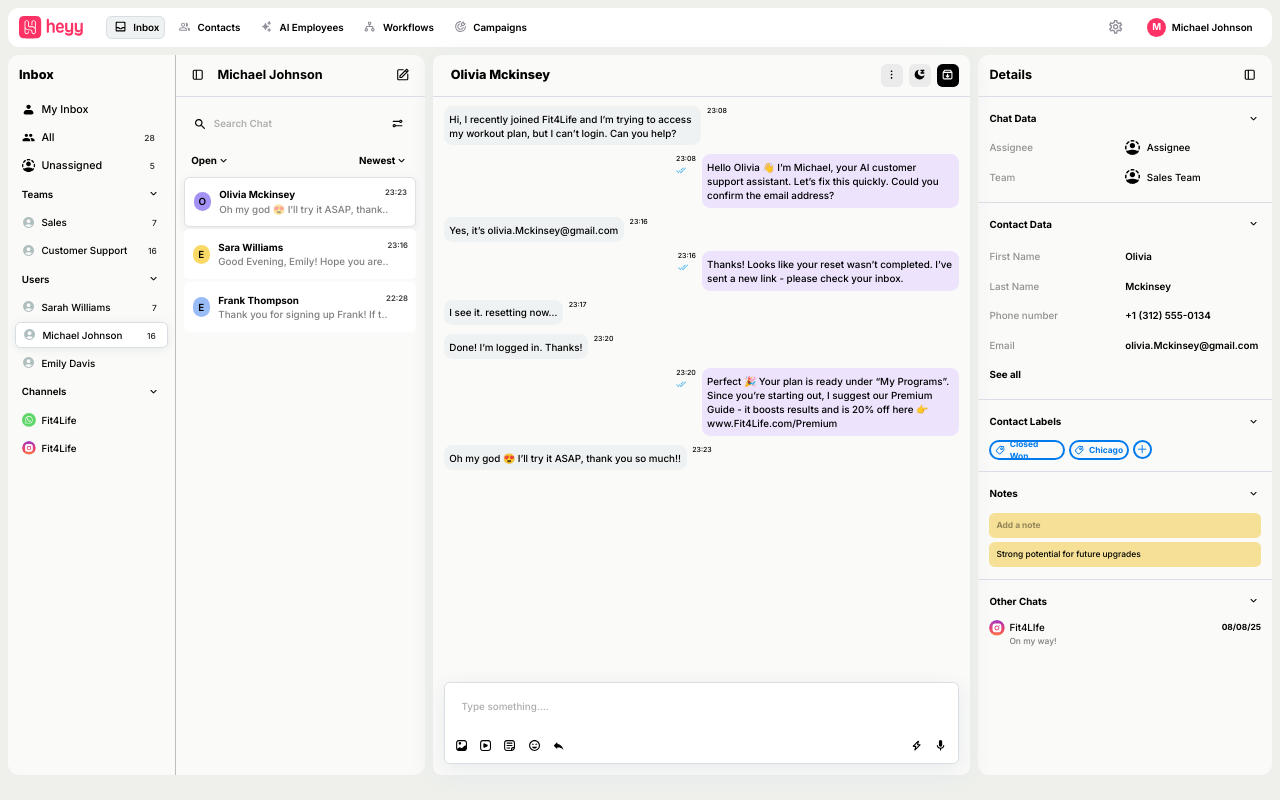
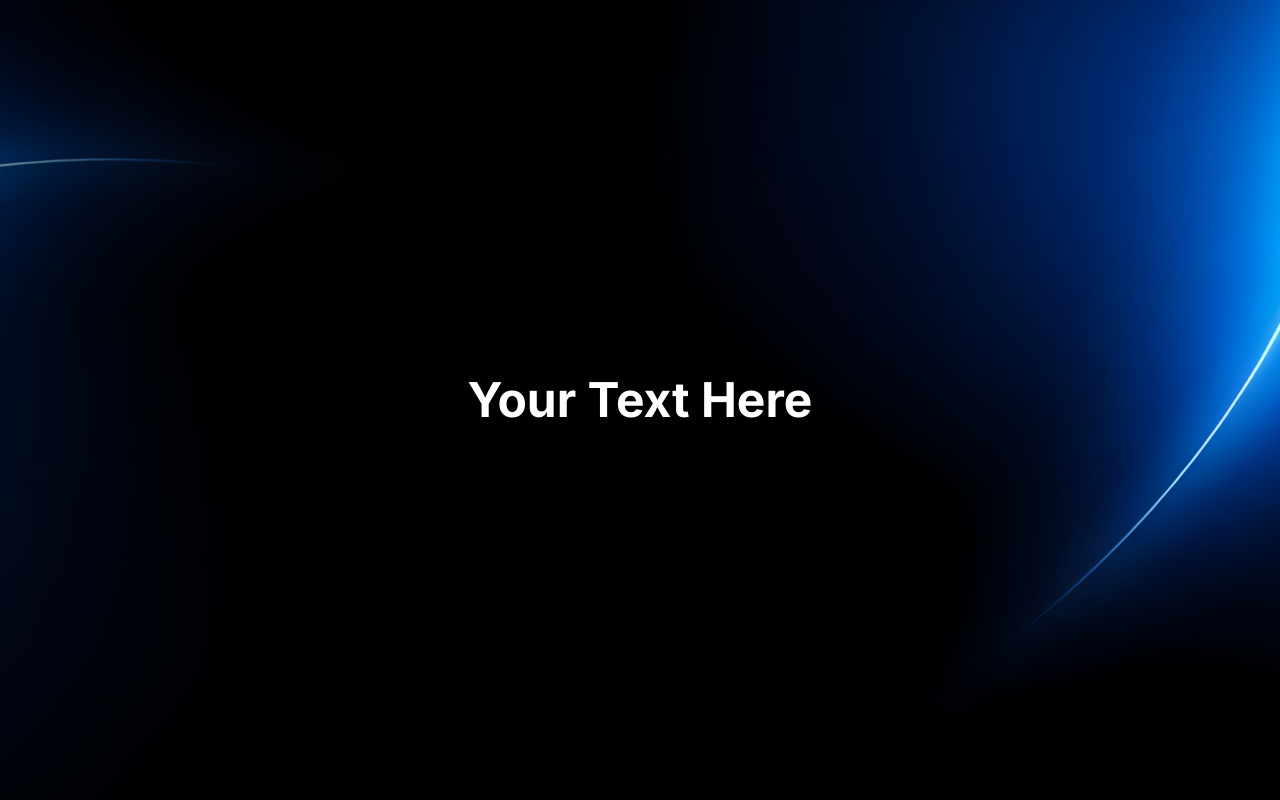
Before and after one commit to waqas-9999/favlogix, a Next.js app: page / in a window 1280 px wide. Built offline with nearby package versions, Linux system fonts and the light colour scheme.

Commit message:
Home page fixing

```diff
--- /dev/null
+++ b/app/(home)/layout.tsx
@@ -0,0 +1,11 @@
+export default function HomeLayout({
+  children,
+}: {
+  children: React.ReactNode;
+}) {
+  return (
+    <div className="bg-black -z-50 min-h-screen text-white">
+      {children}
+    </div>
+  );
+}
--- /dev/null
+++ b/app/(home)/page.tsx
@@ -0,0 +1,9 @@
+import Home from "@/view/Home";
+
+export default function page() {
+  return (
+    <div>
+      <Home />
+    </div>
+  );
+}
--- a/app/globals.css
+++ b/app/globals.css
@@ -3,26 +3,10 @@
 :root {
   --background: #EFF0EB;
   --foreground: #ffffff;
-  --color :#000000;
-}
-
-@theme inline {
-  --color-background: var(--background);
-  --color-foreground: var(--foreground);
-  --font-sans: var(--font-geist-sans);
-  --font-mono: var(--font-geist-mono);
-}
-
-/* If you DON'T want dark mode to override */
-@media (prefers-color-scheme: dark) {
-  :root {
-    --background: #EFF0EB;
-    --foreground: #ffffff;
-  }
+  --color: #000000;
 }
 
 body {
-  background-color: var(--background);
   color: var(--color);
   font-family: Arial, Helvetica, sans-serif;
 }
--- /dev/null
+++ b/app/inbox/layout.tsx
@@ -0,0 +1,15 @@
+// app/inbox/layout.tsx
+import Header from "@/components/global/header/header";
+
+export default function InboxLayout({
+  children,
+}: {
+  children: React.ReactNode;
+}) {
+  return (
+    <div className="p-[7.75px]">
+      <Header />
+      {children}
+    </div>
+  );
+}
--- /dev/null
+++ b/app/inbox/page.tsx
@@ -0,0 +1,12 @@
+import Inbox from '@/view/Inbox'
+import React from 'react'
+
+function page() {
+  return (
+    <div>
+        <Inbox />
+    </div>
+  )
+}
+
+export default page
--- a/app/layout.tsx
+++ b/app/layout.tsx
@@ -1,7 +1,6 @@
 import type { Metadata } from "next";
 import { Inter } from "next/font/google";
 import "./globals.css";
-import Header from "@/components/global/header/header";
 
 const inter = Inter({
   subsets: ["latin"],
@@ -20,8 +19,7 @@ export default function RootLayout({
 }) {
   return (
     <html lang="en">
-      <body className={`${inter.className} p-[7.75px] antialiased`}>
-        <Header />
+      <body className={`${inter.className} antialiased`}>
         {children}
       </body>
     </html>
--- /dev/null
+++ b/view/Home.tsx
@@ -0,0 +1,47 @@
+import React from "react";
+
+function Home() {
+  return (
+    <div className="relative min-h-screen bg-black overflow-hidden text-white">
+
+      {/* Background Images Wrapper */}
+      <div className="absolute inset-0 -z-0">
+
+        {/* BG 1 */}
+        <img
+          src="/images/1-bg.png"
+          alt="bg-1"
+          className="absolute pointer-events-none select-none"
+          style={{
+            width: "1455.723px",
+            top: "-190px",
+            left: "-872px",
+            transform: "rotate(-30deg)",
+            opacity: 0.55,
+          }}
+        />
+
+        {/* BG 2 */}
+        <img
+          src="/images/1-bg.png"
+          alt="bg-2"
+          className="absolute pointer-events-none select-none"
+          style={{
+            width: "1455.723px",
+            top: "-538px",
+            left: "510px",
+            transform: "rotate(105deg)",
+          }}
+        />
+      </div>
+
+      {/* Content Layer */}
+      <div className="relative z-10 flex items-center justify-center min-h-screen">
+        <h1 className="text-5xl font-bold">Your Text Here</h1>
+      </div>
+
+    </div>
+  );
+}
+
+export default Home;
```
Also changed, not shown: view/Inbox.tsx (renamed from app/page.tsx, +5 -5 lines), components/inbox/Chat.tsx (renamed from components/home/Chat.tsx), components/inbox/Conversations.tsx (renamed from components/home/Conversations.tsx), components/inbox/Details.tsx (renamed from components/home/Details.tsx), components/inbox/Sidebar.tsx (renamed from components/home/Sidebar.tsx), public/images/1-bg.png (added), public/images/2-bg.png (added).
